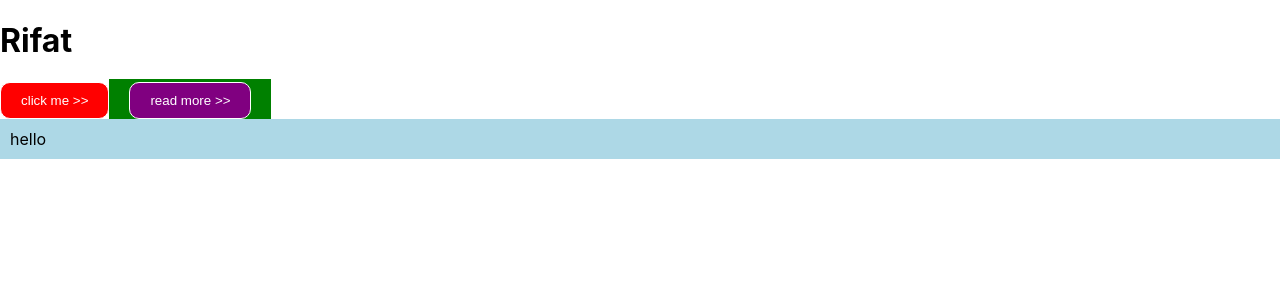
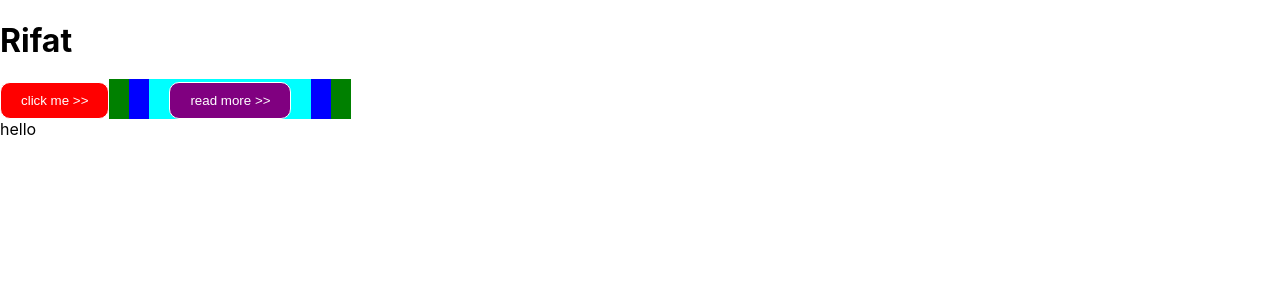
Before and after one commit to bigosofts/MERN-Stack-NextJS-Wordpress-Tutorial, a React (Create React App) app in the folder reacttutorial/: page / in a window 1280 px wide. Shown: the top 300 px of the page. Built offline with nearby package versions, Linux system fonts and the light colour scheme.

Commit message:
Higher Order Component in ReactJS

```diff
--- a/reacttutorial/src/App.js
+++ b/reacttutorial/src/App.js
@@ -1,31 +1,19 @@
 import ButtonComponent from "./components/Button";
 import Wrapper from "./components/wrapper";
 // Previous class
-import { useState } from "react";
+
 import Output from "./components/enhanced";
 /// props receive function/class
 // State define function/class
 // lifecycle methid function/class
 
 export default function App() {
-  const [value, setValue] = useState(">>");
-
-  function changeText() {
-    setValue("<<<Done>>>");
-  }
 
   return (
     <>
       <h1>Rifat</h1>
-      <ButtonComponent
-        text="click me"
-        color="red"
-        addi={value}
-        changeState={changeText}
-      ></ButtonComponent>
-
-      <Wrapper value={value} changeState={changeText} />
-
+      <ButtonComponent text="click me" color="red"></ButtonComponent>
+      <Wrapper/>
       <Output />
     </>
   );
--- a/reacttutorial/src/components/Button.js
+++ b/reacttutorial/src/components/Button.js
@@ -1,21 +1,18 @@
 import "./Button.css";
-import React from "react";
-// function ButtonComponent({ text, color }) {
-//   return (
-//     <button style={{ backgroundColor: color }} className="btn">
-//       {text}
-//     </button>
-//   );
-// }
-import { useState } from "react";
+import withValueState from "./hoc/withBackground";
+
 function ButtonComponent({ text, color, addi, changeState }) {
-  //[value, setvalue]
-
   return (
-    <button onClick={changeState} style={{ backgroundColor: color }} className="btn">
+    <button
+      onClick={changeState}
+      style={{ backgroundColor: color }}
+      className="btn"
+    >
       {text} {addi}
     </button>
   );
 }
 
-export default ButtonComponent;
+let updatedComponent = withValueState(ButtonComponent);
+
+export default updatedComponent;
--- a/reacttutorial/src/components/hoc/withBackground.js
+++ b/reacttutorial/src/components/hoc/withBackground.js
@@ -1,9 +1,17 @@
-const withBackground = (WrappedComponent) => {
-  return (props) => (
-    <div style={{ backgroundColor: "lightblue", padding: "10px" }}>
-      <WrappedComponent {...props} />
-    </div>
-  );
+import { useState } from "react";
+
+const WithValueState = (WrappedComponent) => {
+  return (props) => {
+    const [value, setValue] = useState(">>");
+
+    function changeText() {
+      setValue("<<<Done>>>");
+    }
+
+    return (
+      <WrappedComponent {...props} addi={value} changeState={changeText} />
+    );
+  };
 };
 
-export default withBackground;
+export default WithValueState;
--- a/reacttutorial/src/components/wrapper.js
+++ b/reacttutorial/src/components/wrapper.js
@@ -1,14 +1,9 @@
-import ButtonComponent from "./Button";
 
-export default function Wrapper({ value, changeState }) {
+import WrapperTwo from "./wrapperTwo";
+export default function Wrapper() {
   return (
     <span style={{ backgroundColor: "green", padding: "10px 20px" }}>
-      <ButtonComponent
-        text="read more"
-        color="purple"
-        addi={value}
-        changeState={changeState}
-      ></ButtonComponent>
+     <WrapperTwo/>
     </span>
   );
 }
--- /dev/null
+++ b/reacttutorial/src/components/wrapperThree.js
@@ -0,0 +1,18 @@
+import ButtonComponent from "./Button";
+
+export default function WrapperThree() {
+  return (
+    <span style={{ backgroundColor: "cyan", padding: "10px 20px" }}>
+      <ButtonComponent
+        text="read more"
+        color="purple"
+
+      ></ButtonComponent>
+    </span>
+  );
+}
+
+function WithPeter(Button) {
+  /////////
+  return <button></button>;
+}
--- /dev/null
+++ b/reacttutorial/src/components/wrapperTwo.js
@@ -0,0 +1,8 @@
+import WrapperThree from "./wrapperThree";
+export default function WrapperTwo() {
+  return (
+    <span style={{ backgroundColor: "blue", padding: "10px 20px" }}>
+      <WrapperThree />
+    </span>
+  );
+}
```
